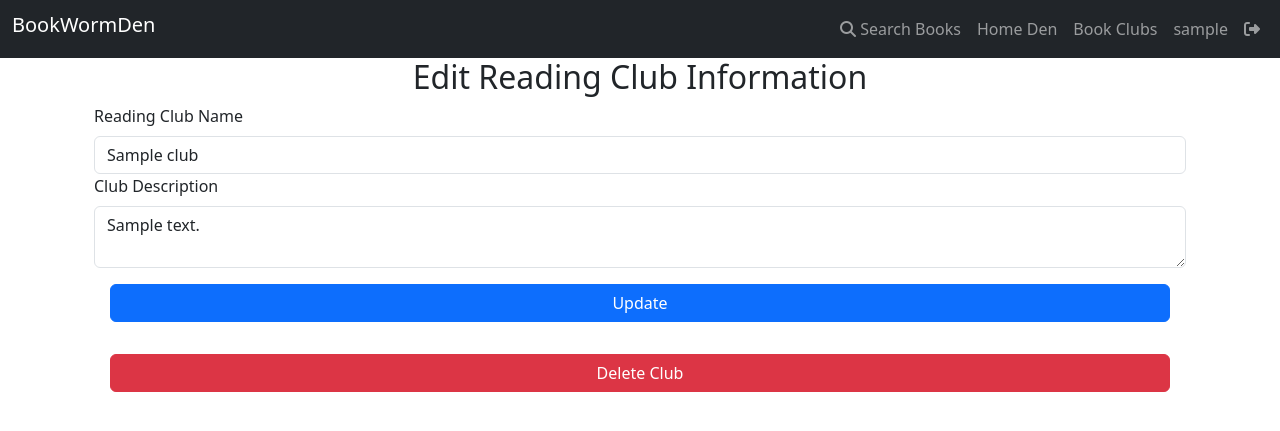
After one commit to Fogaroli/BookWormDen, a Flask app: page /clubs/1/edit in a window 1280 px wide. The commit adds this page. Shown: the top 431 px of the page. Run offline with Flask 3, Linux system fonts and the light colour scheme; the visitor is signed in with stand-in values (Sample User, id 1); tables that the repository leaves empty hold one stand-in row (values such as "Sample post"); some libraries are stand-ins or nearby versions.

Commit message:
Add page to edit a book club

```diff
--- a/src/app.py
+++ b/src/app.py
@@ -447,6 +447,39 @@ def club_view(club_id):
     )
 
 
+@app.route("/clubs/<club_id>/edit", methods=["GET", "POST"])
+@login_required
+def edit_club_view(club_id):
+    """View function to edit user book information"""
+    club = db.get_or_404(Club, club_id)
+    print("club>>>>>>>>>>>>>>>>>>>>>>>>>>>>>", club)
+    club_form = NewClubForm(obj=club)
+    if club_form.validate_on_submit():
+        updated_club = club.updateClub(
+            name=club_form.name.data,
+            description=club_form.description.data,
+        )
+        if updated_club:
+            flash("Reading club updated", "success")
+        else:
+            flash("Error updating the reading club, please try again", "danger")
+    return render_template("club_edit_page.html", form=club_form, club_id=club_id)
+
+
+@app.route("/clubs/delete", methods=["POST"])
+@login_required
+def delete_club_route():
+    """View function to edit user book information"""
+    club_id = request.form["club_id"]
+    club = db.get_or_404(Club, club_id)
+    deleted = club.delete()
+    if deleted:
+        flash("Club deleted", "success")
+    else:
+        flash("Error deleting the reading club, please try again", "danger")
+    return redirect(url_for("book_clubs_view"))
+
+
 @app.route("/clubs/<club_id>/add", methods=["POST"])
 @login_required
 def add_user_route(club_id):
--- /dev/null
+++ b/src/templates/club_edit_page.html
@@ -0,0 +1,38 @@
+{% extends 'base.html' %} {% block title %} Edit Club Information {% endblock %}
+{% block body %}
+
+<p class="h2 text-center">Edit Reading Club Information</p>
+
+<div id="add-club-form" class="container">
+    <form
+        method="POST"
+        action="{{url_for('edit_club_view', club_id = club_id)}}"
+    >
+        {{ form.hidden_tag() }} {% for field in form if field.widget.input_type
+        != 'hidden'%}
+        <div>{{field.label(class="form-label")}}</div>
+        <div>
+            {{field(class="form-control")}} {% for error in field.errors %}
+            <span class="form-text text-danger" data-error>{{error}}</span>
+            {% endfor %}
+        </div>
+        {%endfor%}
+        <div class="row">
+            <div class="m-3 col">
+                <button type="submit" class="btn btn-primary w-100">
+                    Update
+                </button>
+            </div>
+        </div>
+    </form>
+    <form method="post" action="{{url_for('delete_club_route')}}">
+        <div class="m-3 col">
+            <input type="hidden" name="club_id" value="{{club_id}}" />
+            <button type="submit" class="btn btn-danger w-100">
+                Delete Club
+            </button>
+        </div>
+    </form>
+</div>
+
+{% endblock %}
```
Also changed, not shown: src/models.py (+22 -1 lines), src/templates/user_club.html (+13 -0 lines).
